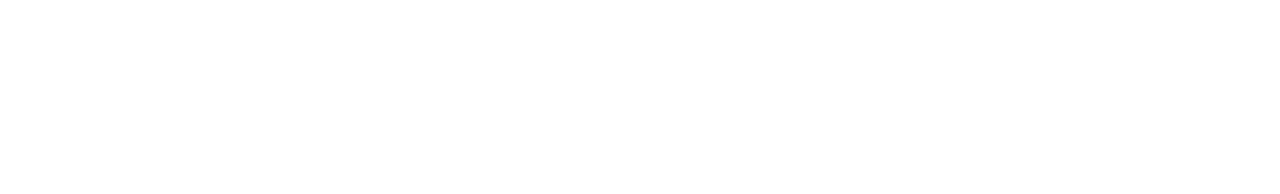
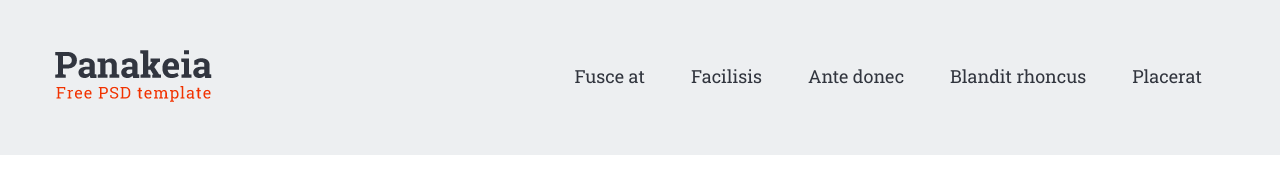
Before and after one commit to sparklingneuron/Home-07, a plain HTML site: page index.html in a window 1280 px wide. Drawn offline with Linux system fonts and the light colour scheme.

Commit message:
Main header is done

```diff
--- a/css/styles.css
+++ b/css/styles.css
@@ -0,0 +1,60 @@
+body {
+    font-family: "Roboto", sans-serif;
+    font-size: 15px;
+    font-weight: 300;
+    line-height: 1;
+}
+
+.clearfix::after {
+    content: "";
+    clear: both;
+    display: block;
+}
+
+.container {
+    max-width: 1200px;
+    width: 100%;
+    margin: 0 auto;
+}
+
+/* main site header styling */
+
+.main-header {
+    background-color: #edeff1;
+}
+
+.main-header .container {
+    box-sizing: border-box;
+    padding: 50px 15px;
+}
+
+.main-header .main-logo {
+    float: left;
+}
+
+.main-header .navigation-list {
+    padding: 0;
+    margin: 0;
+    list-style-type: none;
+    float: right;
+}
+
+.main-header .navigation-list li {
+    float: left;
+}
+
+.main-header .navigation-list a {
+    display: inline-block;
+    text-decoration: none;
+    padding: 17px 23px;
+    font-family: "Roboto Slab", serif;
+    font-size: 18px;
+    font-weight: 400;
+    color: #31353e;
+}
+
+.main-header .navigation-list a:hover {
+    background-color: #f13200;
+    border-radius: 25px;
+    color: #edeff1;
+}
--- a/index.html
+++ b/index.html
@@ -4,9 +4,26 @@
     <meta charset="UTF-8">
     <title>Homework 08</title>
     <link rel="stylesheet" href="css/normalize.css">
+    <link href="https://fonts.googleapis.com/css?family=Roboto+Slab:300,400,700" rel="stylesheet">
+    <link href="https://fonts.googleapis.com/css?family=Roboto:300,400" rel="stylesheet">
     <link rel="stylesheet" href="css/styles.css">
 </head>
 <body>
-
+<header class="main-header">
+    <div class="container">
+        <nav class="clearfix">
+            <a class="main-logo" href="#">
+                <img src="img/panakeia-logo.png" alt="Panakeia logo">
+            </a>
+            <ul class="navigation-list clearfix">
+                <li><a href="#">Fusce at</a></li>
+                <li><a href="#">Facilisis</a></li>
+                <li><a href="#">Ante donec</a></li>
+                <li><a href="#">Blandit rhoncus</a></li>
+                <li><a href="#">Placerat</a></li>
+            </ul>
+        </nav>
+    </div>
+</header>
 </body>
 </html>
```
Also changed, not shown: img/panakeia-logo.png (added).
